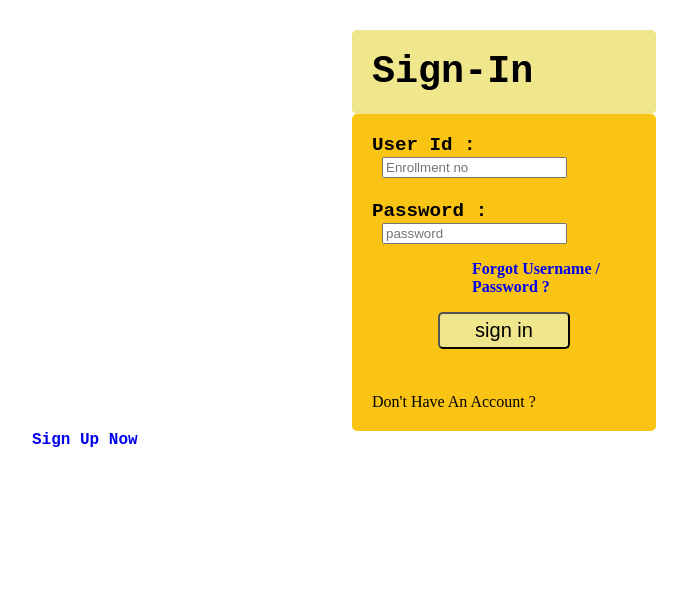
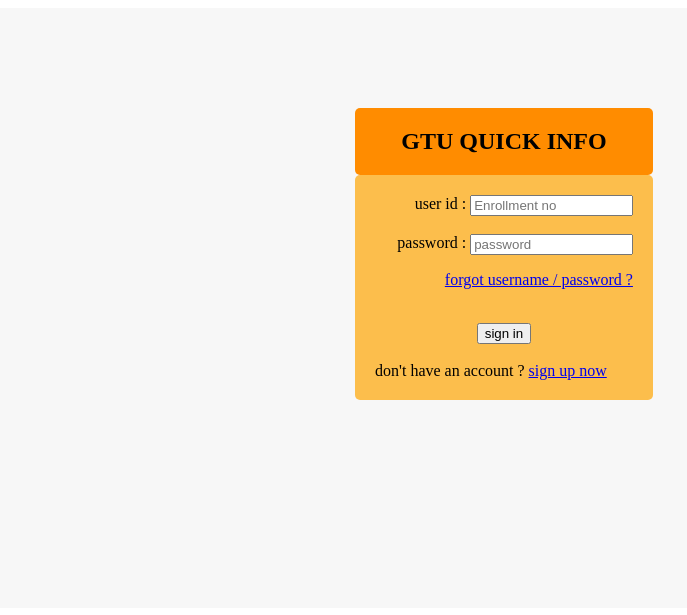
Before and after one commit to mrvasani48/GTU-QUICK-INFO, a PHP site: page /login_page.php in a window 1280 px wide. Shown: the top 615 px of the page, without its empty margins (136-823 px from the left). Run offline with PHP 8.4, Linux system fonts and the light colour scheme.

Commit message:
login page php file
final changes from my side.

```diff
--- a/login_page.css
+++ b/login_page.css
@@ -1,79 +1,44 @@
+#a{
+    background-color: #f7f7f7;
+    display: flex;
+    justify-content: center;
+}
+#sign-in{
+    height: 500px;
+    display: flex;
+    flex-direction: column;
+    margin-top: 100px;
 
-*{
-    box-sizing: border-box;
 }
-#sign-in
-{
-   padding: 20px;
-   margin: 10px 10px 10px;
-   text-transform: capitalize;
-   font-weight: bold;
-   font-style: normal;
-   font-family: 'Courier New', Courier, monospace;
-   font-size: larger;
-   align-content: center;
+#head{
+    background-color: darkorange;
+    border-radius: 5px;
 }
-form{
-    background-color:rgb(250, 196, 20);
+.container{
+    background-color: rgba(255, 166, 0, 0.692);
     border-radius: 5px;
-    margin-left: 450px;
-    margin-right: 450px;
     padding: 20px;
+    display: flex;
+    flex-direction: column;
+}
+.i{
+    display: flex;
+    flex-direction: row;
+    justify-content: flex-end;
+}
+
+input[type="text"],
+input[type="password"]{
+    width: 60%;
+}
+.form1{
+    display: flex;
+    flex-direction: column;
+}
+.first1:hover{
+    color: white;
+    background-color: black;
 }
 #first{
-
-    font-size: initial ;
-    font-family: none;
-    padding-left: 100px;
-
+    text-align: right;
 }
-.first1 {
-    text-decoration: none;
-}
-#head
-{
-    margin-left: 450px;
-    margin-right: 450px;
-    border-radius: 5px;
-    margin-bottom: 0px;
-    margin-top: 0px;
-    background-color: khaki;
-    padding: 20px;
-}
-input[type="text"]
-
-{
-   margin-left: 10px;
-}
-
-input[type="password"]
-{
-   margin-left: 10px;
-}
-
-input[type="submit"]
-{
-    background-color: khaki;
-    width: 50%;
-    border-radius: 5px;
-    padding: 5px;
-    font-size: 20px;
-
-}
-input[type="submit"]:hover{
-    background-color: #f2f2f2;
-}
-#addac{
-    font:initial;
-    margin-top: 44px;
-}
-
-#second
-{
-    font: size 15px; ;
-}
-#second
-{
-    font-size: initial;
-    padding-left: 130px;
-}
--- a/login_page.php
+++ b/login_page.php
@@ -1,5 +1,6 @@
 <!DOCTYPE html>
 <html lang="en">
+
 <head>
   <meta charset="UTF-8" />
   <meta http-equiv="X-UA-Compatible" content="IE=edge" />
@@ -8,27 +9,43 @@
   <link rel="stylesheet" href="login_page.css" />
   <script type="text/javascript" src="login_validation.js"></script>
 </head>
+
 <body>
+  <div id="a">
     <div id="sign-in">
-          <h1 id="head">sign-in</h1>
-          <form  action="login_page_validation.php" method="GET">
-               <label for="user">user id : </label>
+      <div id="head">
+        <h2 align="center">GTU QUICK INFO</h2>
+      </div>
 
-               <input onchange="validateuserid()"type="text" name="user_id" id="user_id"  placeholder="Enrollment no"><br>  <br>
+      <dic class="container">
+        <form class="form1" onsubmit="return validatepassword(),validateuserid()">
+          <div class="i"><label for="user">user id : </label>&nbsp;
 
-               <label for="password">password : </label>
+            <input onchange="validateuserid()" type="text" name="user_id" id="user_id" placeholder="Enrollment no">
+          </div><br>
+          <div class="i">
+            <label for="password">password : </label>&nbsp;
 
-                <input type="password" name="password"  placeholder="password" onchange="validatepassword()" id="password"><br>
-                <span><?php if(isset($_GET['error'])){echo $_GET['error'];}?></span>
-              <p id="first"><a href="#" class="first1" > forgot username / password ?</a> </p>
-
-              <div align="center"> <input  type="submit"  value="sign in" ></div>
-
-              <div id="addac"> don't have an account ?</div>
-            </form>
-              <div id="second" >  <a class="first1"   href="sign_uppage.html"  >sign up now</a> </div>
+            <input type="password" name="password" placeholder="password" onchange="validatepassword()" id="password">
 
           </div>
+          <span><?php if(isset($_GET['error'])){echo $_GET['error'];}?></span>
 
+          <p id="first"><a href="#" class="first1"> forgot username / password ?</a> </p><br>
+
+          <div align="center"> <input class="first1" type="submit" value="sign in"></div><br>
+
+
+        </form>
+        <div id="addac"><span>don't have an account ?
+        <a class="first1" href="sign_uppage.html">sign up now</a></span>
+        </div>
+      </dic>
+
+
+
+    </div>
+  </div>
 </body>
+
 </html>
```
Lines whose indentation alone changed are shown as unchanged.
